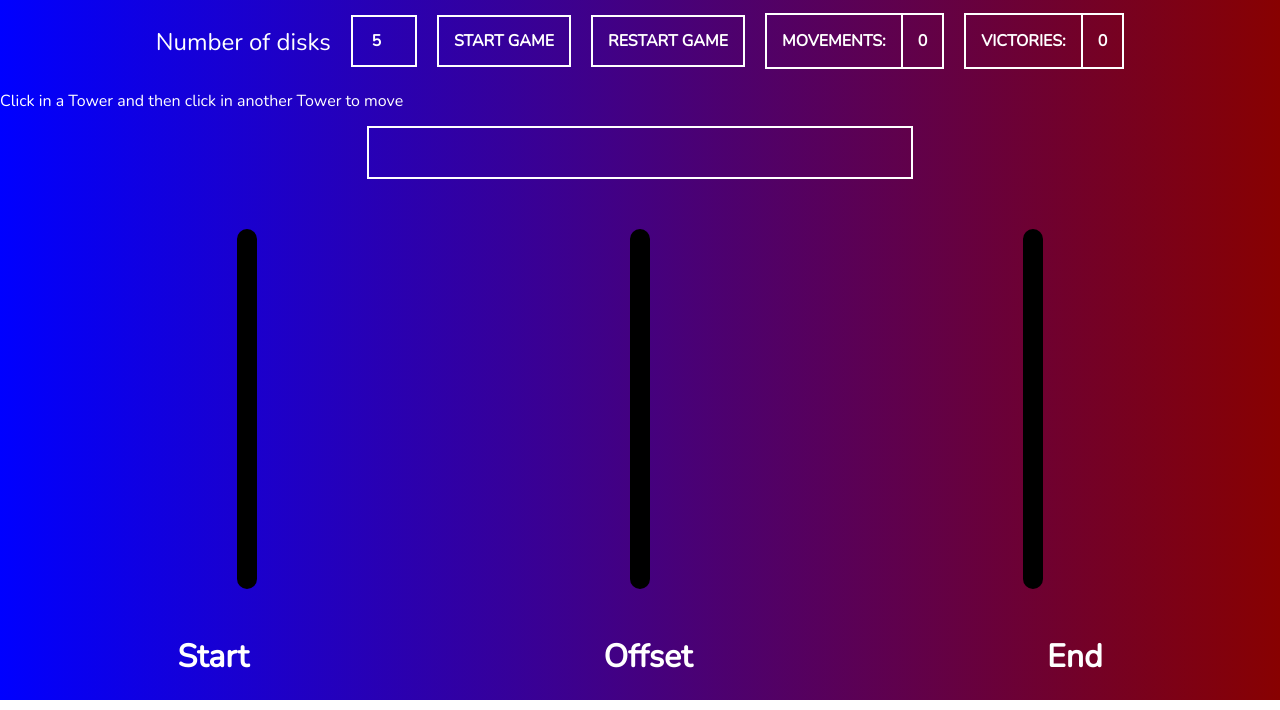
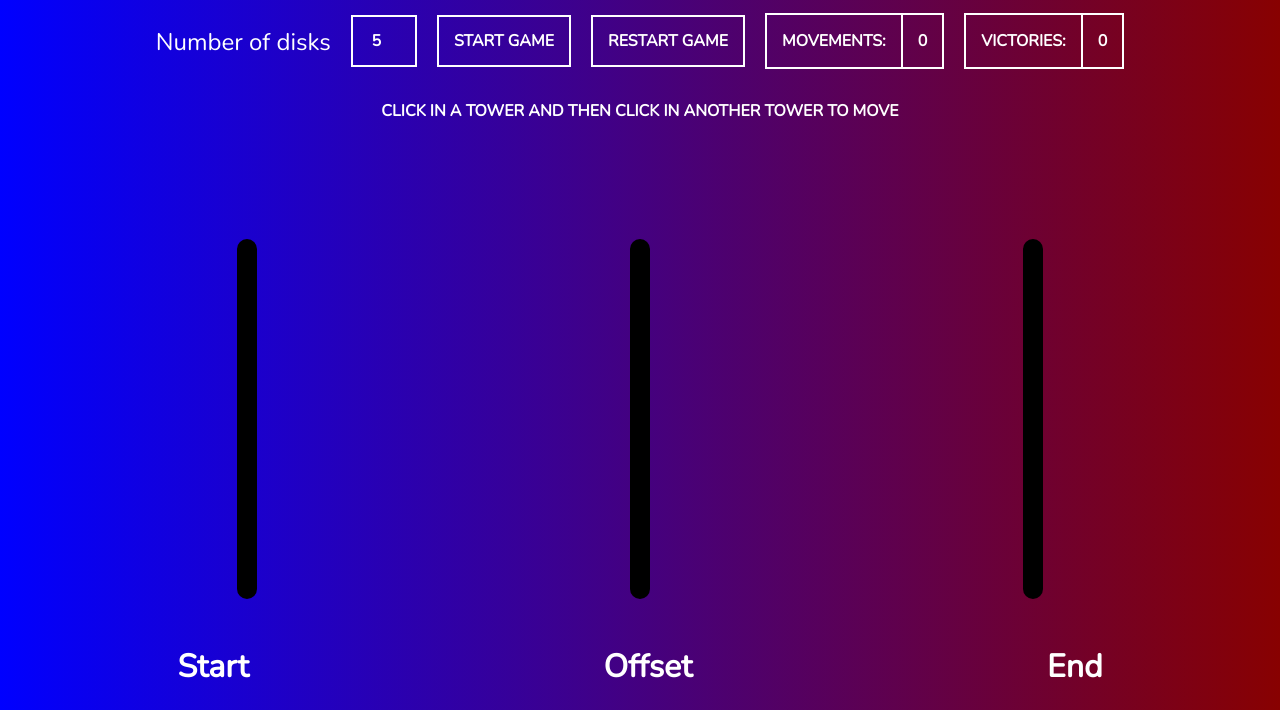
Before and after one commit to AndrelhVieira/Tower-of-Hanoi, a plain HTML site: page index.html in a window 1280 px wide. Both pictures are taken after a click on the button "INICIALIZE GAME". Shown: the part 110-820 px from the top of the page. Drawn offline with nearby package versions, Linux system fonts and the light colour scheme.

Commit message:
Ajustes CSS, reset das classes na função restart e inclusão da função de imprimir mensagem na hipótese do jogador escolher um número de discos não permitido

```diff
--- a/main.js
+++ b/main.js
@@ -13,6 +13,7 @@ const messages = document.getElementById('message');
 const cutState = 1;
 const pasteState = 2;
 const victoryMsg = "You won!";
+const errorDiscsMsg = "Please pick a number between 3 and 8!";
 const error1Msg = "Click in towers or discs";
 const error3Msg = "Ooops! You have to choose a bigger disc to put above";
 const error4Msg = "Ooops! You have to choose a bigger disc to put above";
@@ -69,8 +70,7 @@ const startGame = () => {
     start.innerHTML = "";
 
     if (numberOfDisks.value > 8 || numberOfDisks.value < 3) {
-        setTimeout(function () { messages.innerHTML = "Please pick a number between 3 and 8!"}, 20);
-        setTimeout(function () { messages.innerHTML = "<br>"}, 5000);
+        printMessage(errorDiscsMsg, 'error');
         numberOfDisks.value = 5;
         return;
     }
@@ -141,6 +141,8 @@ const restartGame = () => {
     movementCounts.innerHTML = 0;
     messages.innerHTML = '<br>';
     numberOfDisks.value = 5;
+    messages.classList.remove('error');
+    messages.classList.remove('success');
     startBtn.removeAttribute('disabled');
     state = cutState;
 
--- a/style.css
+++ b/style.css
@@ -223,11 +223,22 @@ main div#message {
     border: none;
     font-weight: bold;
     background-color: transparent;
-    border: 2px solid #fff;
+    text-transform: uppercase;
+    margin: 0 auto;
+    width: 50vw;
+    text-align: center;
+}
+
+main p#instruction {
+    padding: 10px;
+    outline: none;
+    border: none;
+    font-weight: bold;
+    background-color: transparent;
     color: #fff;
     text-transform: uppercase;
-    margin: 0 auto;
-    width: 40vw;
+    margin: 10px auto;
+    width: 50vw;
     text-align: center;
 }
 
```
